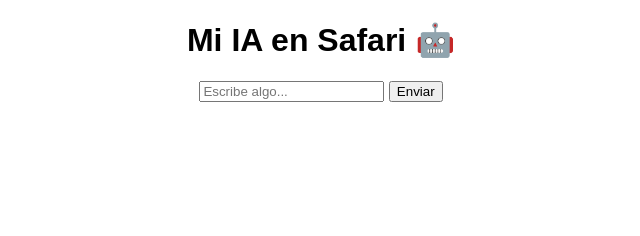
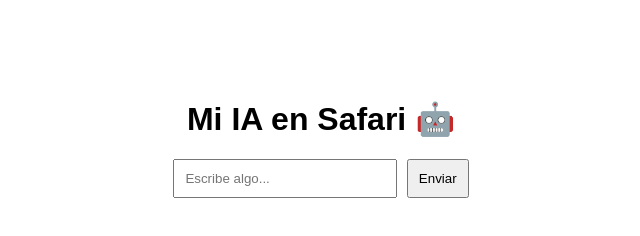
Before and after one commit to pulga100mil/IA-helpper, a plain HTML site: page index.html in a window 1280 px wide. Shown: the whole page, without its empty margins (319-959 px from the left). Drawn offline with Linux system fonts and the light colour scheme.

Commit message:
Update Style.css

```diff
--- a/Style.css
+++ b/Style.css
@@ -1,4 +1,16 @@
 body{
+font-family:Arial;
 text-align:center;
-font-family:Arial;
+margin-top:100px;
 }
+
+input{
+padding:10px;
+width:200px;
+}
+
+button{
+padding:10px;
+margin-left:5px;
+cursor:pointer;
+}
```
